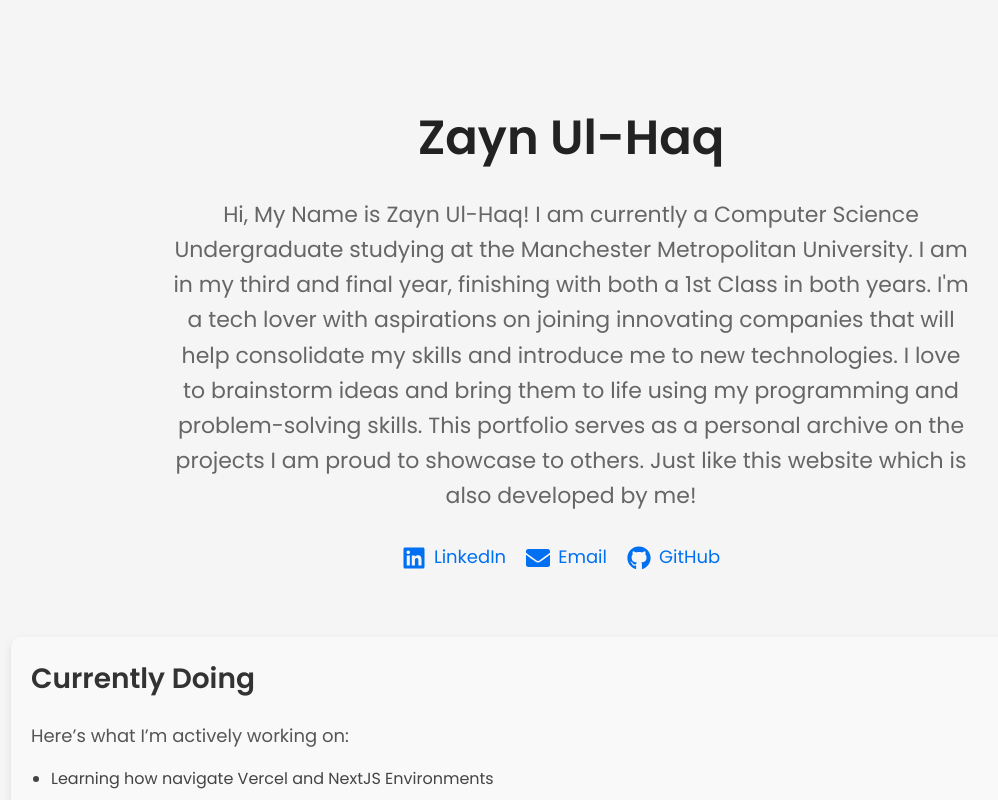
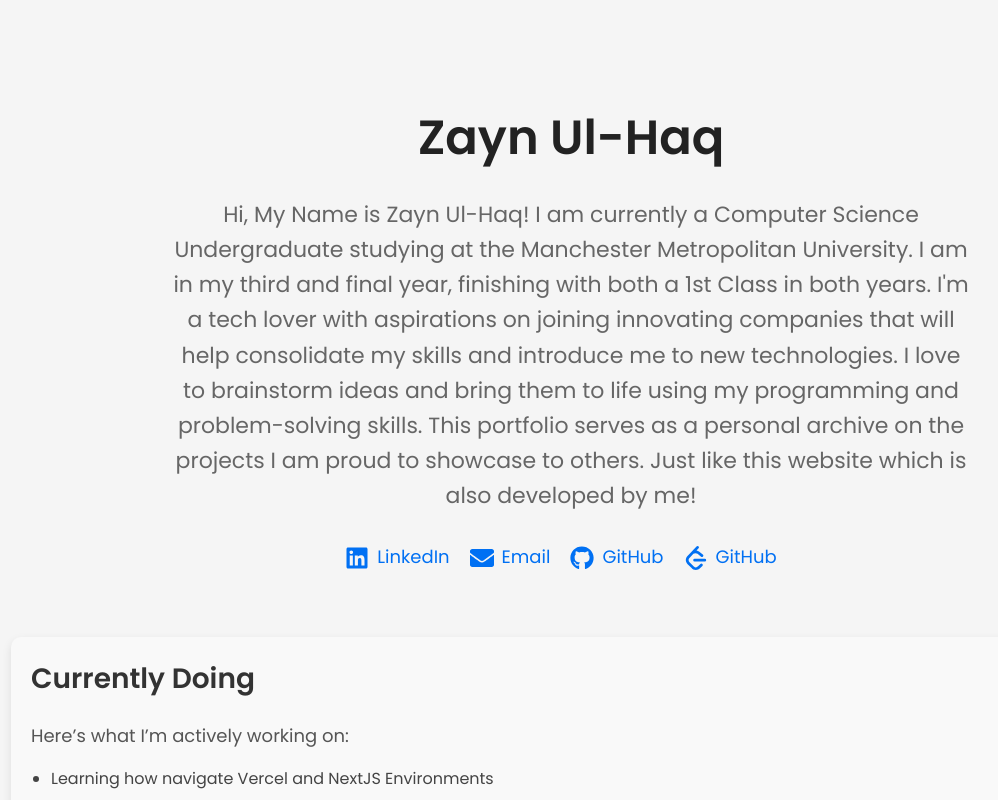
Before and after one commit to ZaynUH/Zayn-Ul-Haq-Portfolio, a Next.js app: page / in a window 1280 px wide. Shown: the top 800 px of the page, without its empty margins (69-1067 px from the left). Built offline with nearby package versions, Linux system fonts and the light colour scheme.

Commit message:
27/11/24 - Added More Links

```diff
--- a/pages/index.js
+++ b/pages/index.js
@@ -1,7 +1,7 @@
 import Head from 'next/head';
 import Image from 'next/image';
 import { FaLinkedin, FaGithub, FaEnvelope } from 'react-icons/fa';
-import { SiCsharp, SiPython, SiJavascript, SiHtml5, SiCss3, SiMysql, SiPhp, SiLua, SiVercel, SiJson, SiNextdotjs } from 'react-icons/si';
+import { SiCsharp, SiPython, SiJavascript, SiHtml5, SiCss3, SiMysql, SiPhp, SiLua, SiVercel, SiJson, SiNextdotjs, SiLeetcode } from 'react-icons/si';
 
 export default function Home() {
   return (
@@ -25,11 +25,14 @@ export default function Home() {
             <a href="https://linkedin.com/in/your-profile" target="_blank" rel="noreferrer">
               <FaLinkedin size={24} /> LinkedIn
             </a>
-            <a href="mailto:your.email@example.com">
+            <a href="zayn442@hotmail.com">
               <FaEnvelope size={24} /> Email
             </a>
-            <a href="https://github.com/your-github" target="_blank" rel="noreferrer">
+            <a href="https://github.com/ZaynUH" target="_blank" rel="noreferrer">
               <FaGithub size={24} /> GitHub
+            </a>
+            <a href="https://leetcode.com/u/Zayn011" target="_blank" rel="noreferrer">
+              <SiLeetcode size={24} /> GitHub
             </a>
           </div>
         </section>
```
